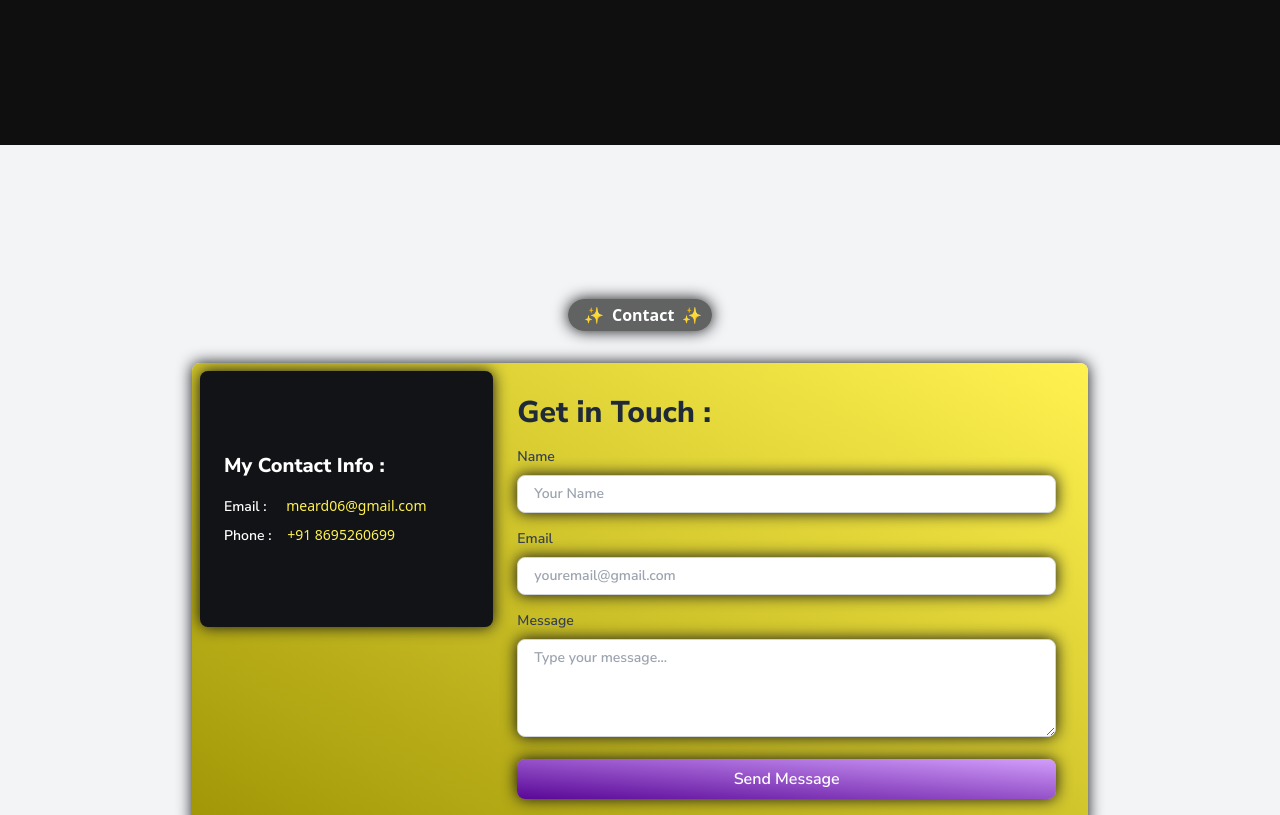
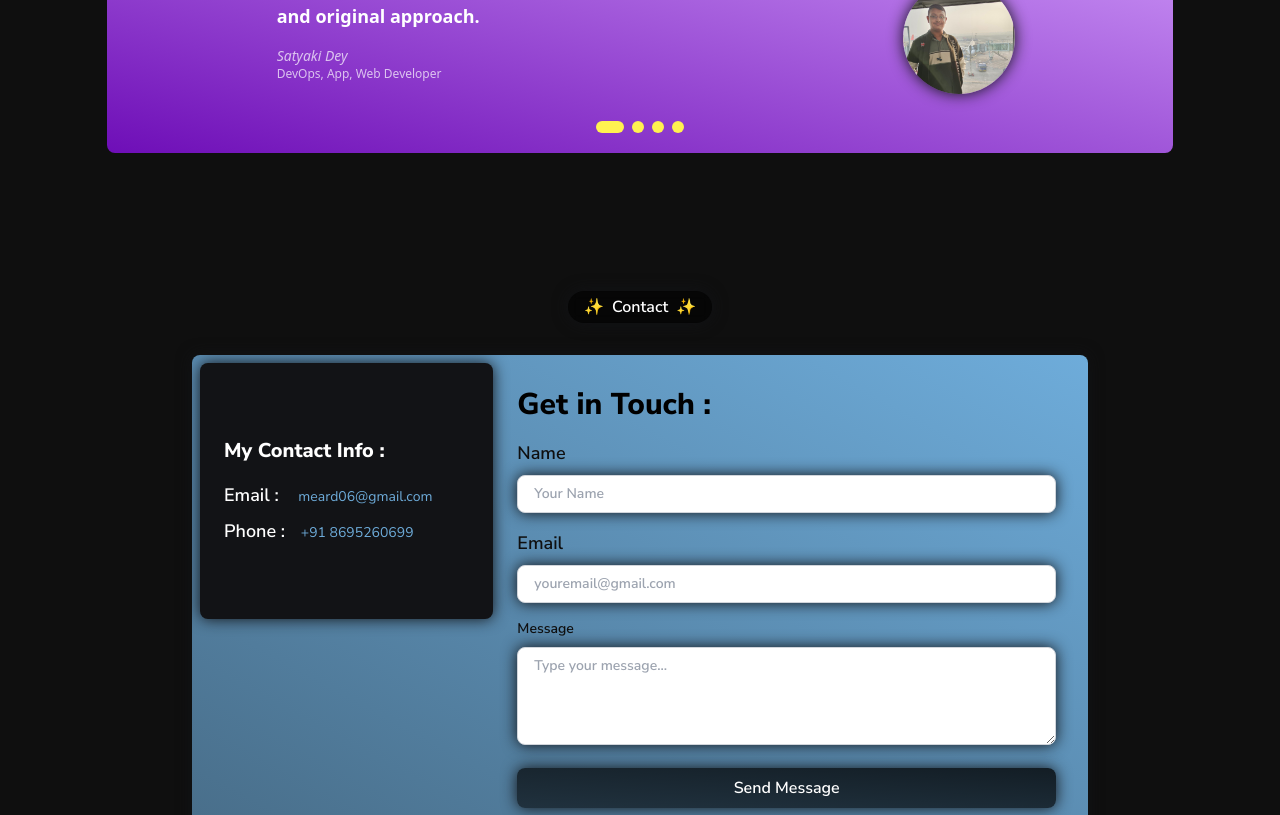
Before and after one commit to ArunavaCoderEm/Godard_Portfolio, a React (Vite) app: page / in a window 1280 px wide. Shown: the part 4400-5215 px from the top of the page. Built offline with nearby package versions, Linux system fonts and the light colour scheme; a web font is replaced by a local one.

Commit message:
Contact done totally

```diff
--- a/src/Pages/Contact.tsx
+++ b/src/Pages/Contact.tsx
@@ -2,31 +2,31 @@ import React from 'react';
 
 const ContactForm = ():React.ReactNode => {
   return (
-    <div id='contact' className="flex flex-col items-center mt-72 justify-center min-h-screen bg-gray-100 p-6">
+    <div id='contact' className="flex flex-col items-center mt-72 justify-center min-h-screen mukta p-6">
 
-      <button className="flex items-center mt-10 mb-8 px-4 py-1 w-36 mx-auto backdrop-blur-sm bg-black/60 text-white font-semibold rounded-full sha focus:outline-none">
+      <button className="flex items-center mt-10 mb-8 px-4 py-1 w-36 mx-auto backdrop-blur-sm bg-black/60 text-white font-semibold rounded-full sha focus:outline-none mukta">
         <span className="mr-2">✨</span> Contact <span className="ml-2">✨</span>
       </button>
 
-      <div className="flex flex-col p-2 md:flex-row justify-center items-start w-full max-w-4xl bg-gradient-to-bl from-[#FFF250] to-[#a09606] sha rounded-lg overflow-hidden">
+      <div className="flex flex-col p-2 md:flex-row justify-center items-start w-full max-w-4xl bg-gradient-to-bl from-[#6EACDA] to-[#6EACDA]/60 mukta sha rounded-lg overflow-hidden">
 
         <div className="w-full md:w-1/3 lg:h-64 rounded-lg sha bg-[#121316] text-white p-6 flex flex-col items-start justify-center">
           <h2 className="text-xl mukta font-extrabold mb-4">My Contact Info :</h2>
           <p className="text-sm mb-2 sm:text-center text-left">
-            <span className="font-semibold mukta text-md mr-4">Email :</span> <span className='text-[#FFF250]'>meard06@gmail.com</span>
+            <span className="font-semibold mukta text-lg mr-4">Email :</span> <span className='text-[#6EACDA]'>meard06@gmail.com</span>
           </p>
           <p className="text-sm sm:text-center text-left">
-            <span className="font-semibold mukta text-md mr-3">Phone :</span> <span className='text-[#FFF250]'>+91 8695260699</span>
+            <span className="font-semibold mukta text-lg mr-3">Phone :</span> <span className='text-[#6EACDA]'>+91 8695260699</span>
           </p>
         </div>
 
 
         <div className="w-full md:w-2/3 p-6">
-          <h2 className="text-3xl font-extrabold mukta mb-4 text-gray-800">Get in Touch :</h2>
+          <h2 className="text-3xl font-extrabold mukta mb-4 text-black">Get in Touch :</h2>
           <form className="space-y-4" action="https://api.web3forms.com/submit" method="POST">
           <input type="hidden" name="access_key" value="041feffe-0e52-4a22-858e-514df26fcbba"/>
             <div>
-              <label className="block mukta text-sm font-semibold mb-2 text-gray-700" htmlFor="name">Name</label>
+              <label className="block mukta text-lg font-semibold mb-2 text-[#0F0F0F]" htmlFor="name">Name</label>
               <input
                 id="name"
                 type="name"
@@ -37,7 +37,7 @@ const ContactForm = ():React.ReactNode => {
               />
             </div>
             <div>
-              <label className="block mukta text-sm font-semibold mb-2 text-gray-700" htmlFor="email">Email</label>
+              <label className="block mukta text-lg font-semibold mb-2 text-[#0F0F0F]" htmlFor="email">Email</label>
               <input
                 id="email"
                 type="email"
@@ -48,7 +48,7 @@ const ContactForm = ():React.ReactNode => {
               />
             </div>
             <div>
-              <label className="block text-sm mukta font-semibold mb-2 text-gray-700" htmlFor="message">Message</label>
+              <label className="block text-sm lgkta font-semibold mb-2 text-[#0F0F0F]" htmlFor="message">Message</label>
               <textarea
                 id="message"
                 name="message"
@@ -60,7 +60,7 @@ const ContactForm = ():React.ReactNode => {
             </div>
             <button
               type="submit"
-              className="w-full mukta sha bg-gradient-to-bl from-[#D29EFB] to-[#590797] text-white font-semibold px-4 py-2 transition-all divide-neutral-300 hover:scale-95 rounded-lg focus:outline-none"
+              className="w-full mukta sha bg-gradient-to-bl from-black/80 to-black/60 text-white font-semibold px-4 py-2 transition-all divide-neutral-300 hover:scale-95 rounded-lg focus:outline-none"
             >
               Send Message
             </button>
--- a/src/Pages/Mainpage.tsx
+++ b/src/Pages/Mainpage.tsx
@@ -7,6 +7,7 @@ import Projects from './Projects'
 import Contact from './Contact'
 import MinimalSocialsFooter from '../Components/Footer'
 import Navbar from '../Components/Navbar'
+import TestimonialSlider from '../Components/Testimonials'
 
 export default function MainPage():React.ReactNode {
   return (
@@ -23,6 +24,7 @@ export default function MainPage():React.ReactNode {
     <Projects />
     <About />
     <Skills />
+    <TestimonialSlider />
     <Contact />
     <MinimalSocialsFooter contact="#contact" />
     </>
```
